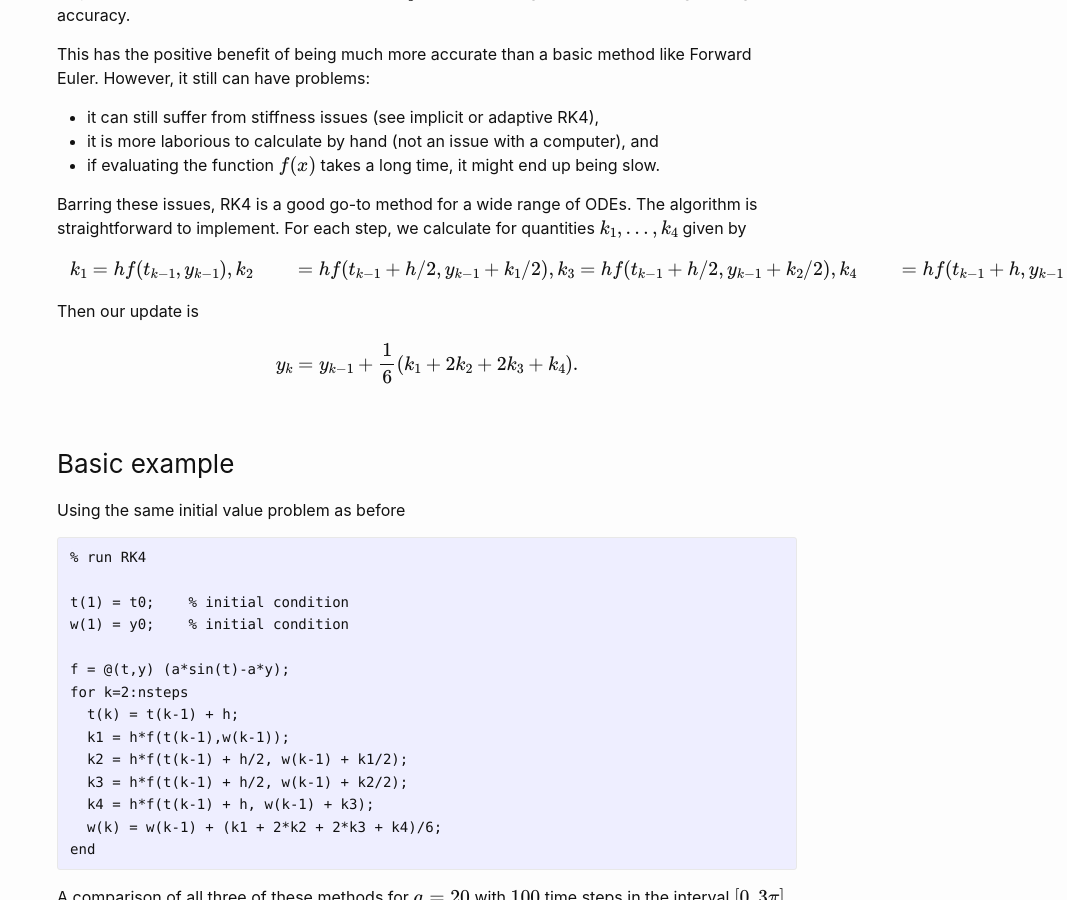
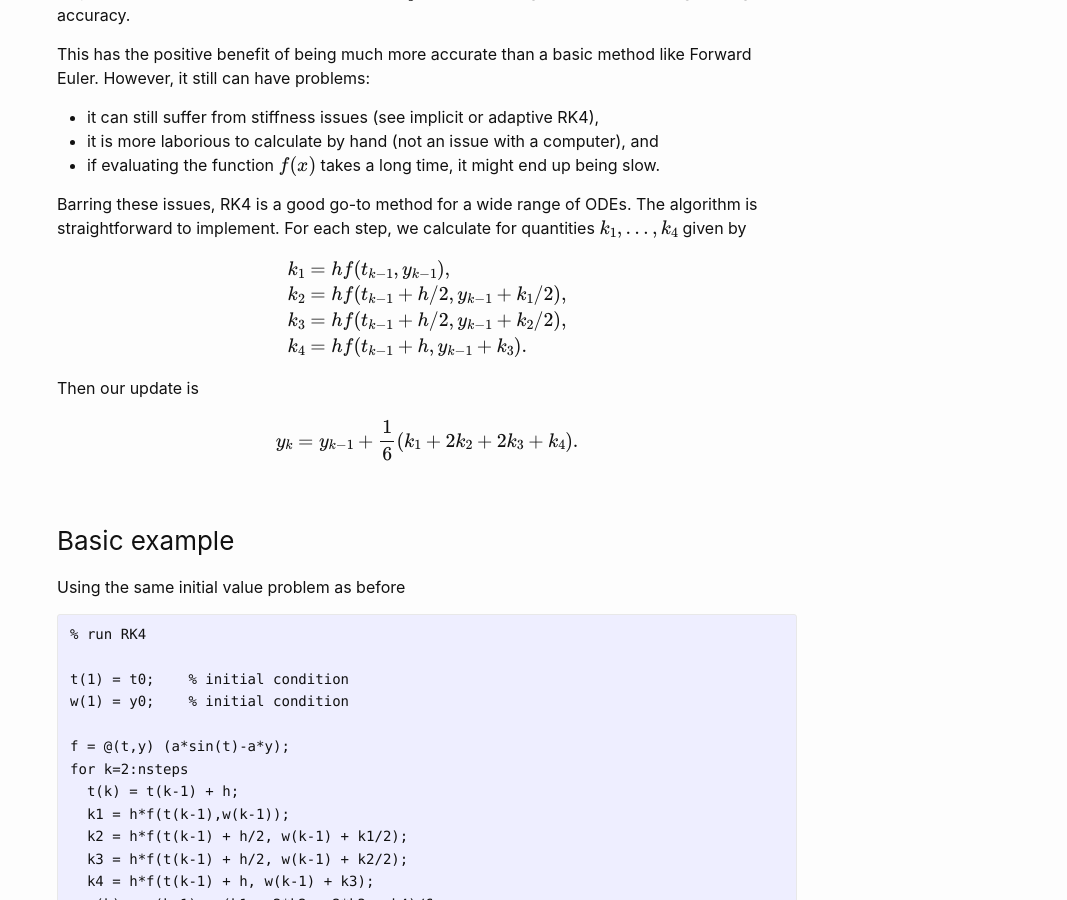
Before and after one commit to wcasper/math207spring2024, a Jekyll site: the page built from _topics/009-numerical-methods.md, in a window 1280 px wide and 900 px high, scrolled down 4086 px. Shown: the whole window, without its empty margins (213-1280 px from the left). Built offline with Jekyll 4.4.1, drawn with Linux system fonts in a browser that asks for light colours.

Commit message:
fixed typo

```diff
--- a/_topics/009-numerical-methods.md
+++ b/_topics/009-numerical-methods.md
@@ -185,9 +185,9 @@ The algorithm is straightforward to implement.
 For each step, we calculate for quantities $$k_1,\dots, k_4$$ given by
 
 $$\begin{align}
-  k_1 &= hf(t_{k-1},y_{k-1}),
-  k_2 &= hf(t_{k-1} + h/2, y_{k-1} + k_1/2),
-  k_3 &= hf(t_{k-1} + h/2, y_{k-1} + k_2/2),
+  k_1 &= hf(t_{k-1},y_{k-1}),\\
+  k_2 &= hf(t_{k-1} + h/2, y_{k-1} + k_1/2),\\
+  k_3 &= hf(t_{k-1} + h/2, y_{k-1} + k_2/2),\\
   k_4 &= hf(t_{k-1} + h, y_{k-1} + k_3).
 \end{align}$$
 
```
